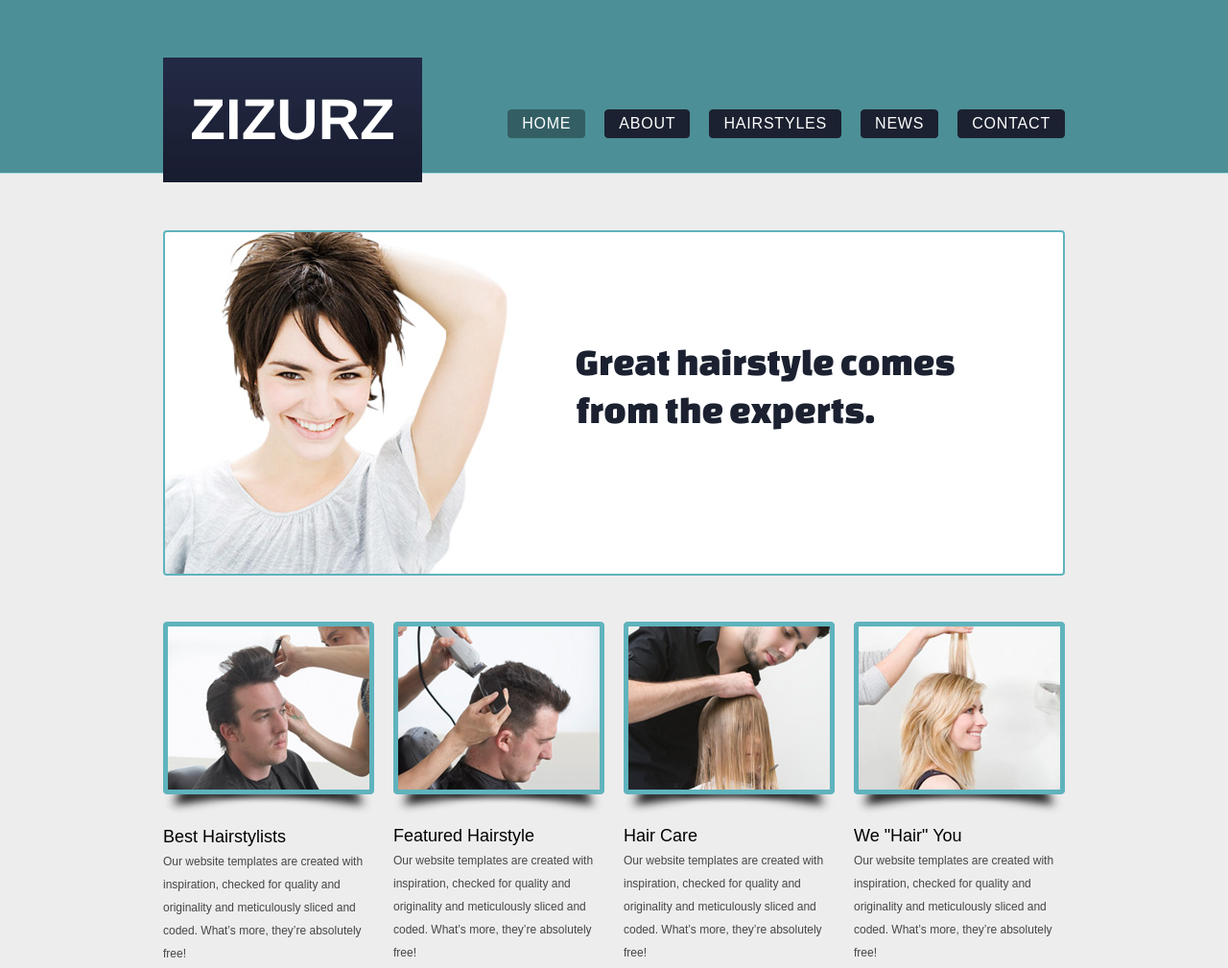
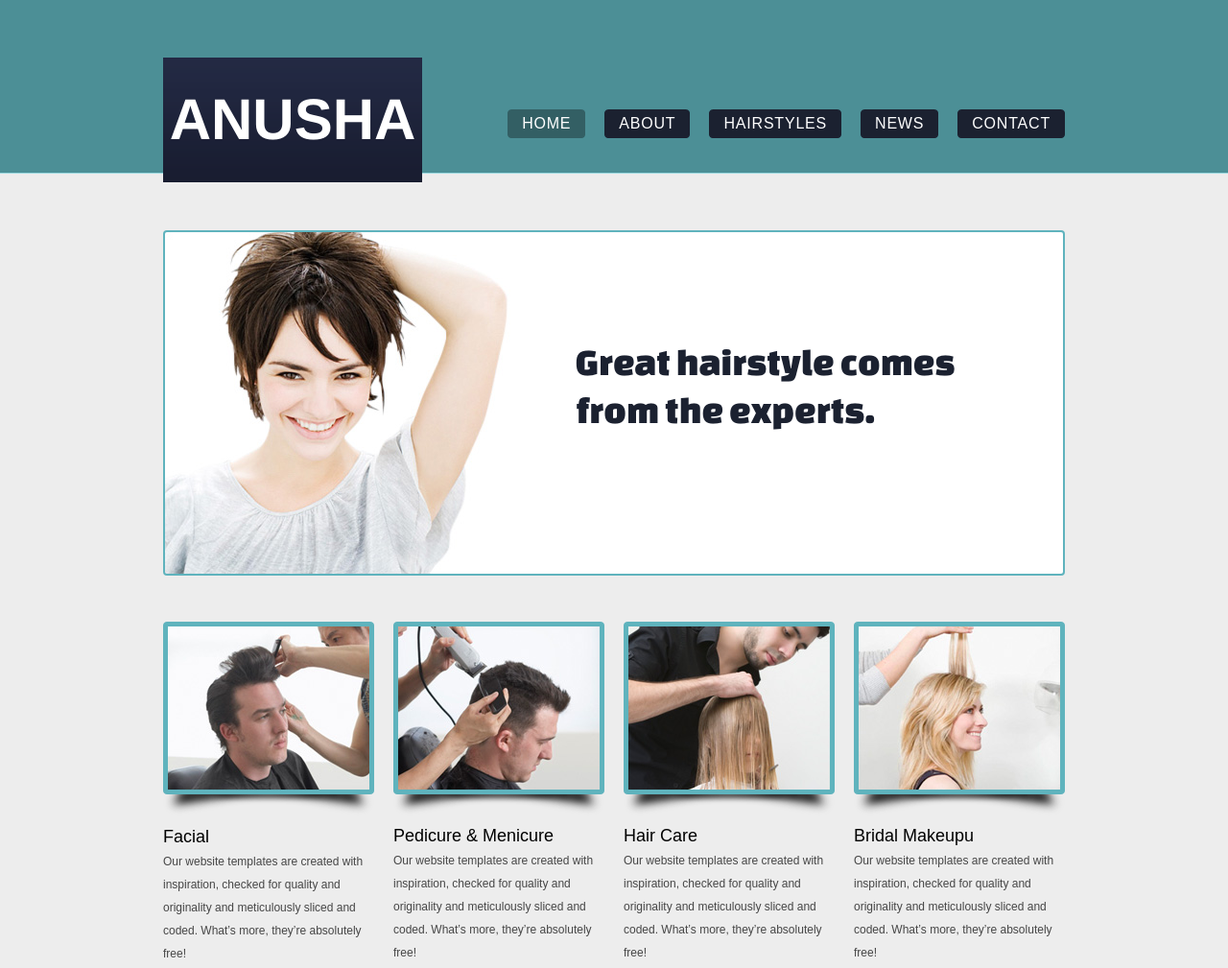
Before and after one commit to venkatesanvaishali/anusha-beauty-spa, a plain HTML site: page index.html in a window 1280 px wide. Shown: the top 1009 px of the page at 96% size. Drawn offline with Linux system fonts and the light colour scheme.

Commit message:
Simple name changes

```diff
--- a/index.html
+++ b/index.html
@@ -3,14 +3,14 @@
 <html>
 <head>
 	<meta charset="UTF-8">
-	<title>ZiZurz Website Template</title>
+	<title>ANUSHA Beauty Spa</title>
 	<link rel="stylesheet" href="css/style.css" type="text/css">
 </head>
 <body>
 	<div id="header">
 		<div class="section">
 			<div class="logo">
-				<a href="index.html">zizurz</a>
+				<a href="index.html">Anusha Beauty Spa</a>
 			</div>
 			<ul>
 				<li class="selected">
@@ -39,28 +39,28 @@
 		<ul>
 			<li>
 				<a href="hairstyle.html"><img src="images/hairstyle17.jpg" alt=""></a>
-				<b>best hairstylists</b>
+				<b>Facial</b>
 				<p>
 					Our website templates are created with inspiration, checked for quality and originality and meticulously sliced and coded. What’s more, they’re absolutely free!
 				</p>
 			</li>
 			<li>
 				<a href="hairstyle.html"><img src="images/hairstyle18.jpg" alt=""></a>
-				<b>featured hairstyle</b>
+				<b>Pedicure & Menicure</b>
 				<p>
 					Our website templates are created with inspiration, checked for quality and originality and meticulously sliced and coded. What’s more, they’re absolutely free!
 				</p>
 			</li>
 			<li>
 				<a href="hairstyle.html"><img src="images/hairstyle19.jpg" alt=""></a>
-				<b>hair care</b>
+				<b>Hair care</b>
 				<p>
 					Our website templates are created with inspiration, checked for quality and originality and meticulously sliced and coded. What’s more, they’re absolutely free!
 				</p>
 			</li>
 			<li>
 				<a href="hairstyle.html"><img src="images/hairstyle20.jpg" alt=""></a>
-				<b>we "hair" you</b>
+				<b>Bridal makeupu</b>
 				<p>
 					Our website templates are created with inspiration, checked for quality and originality and meticulously sliced and coded. What’s more, they’re absolutely free!
 				</p>
```
Also changed, not shown: contact.html (+3 -6 lines).
